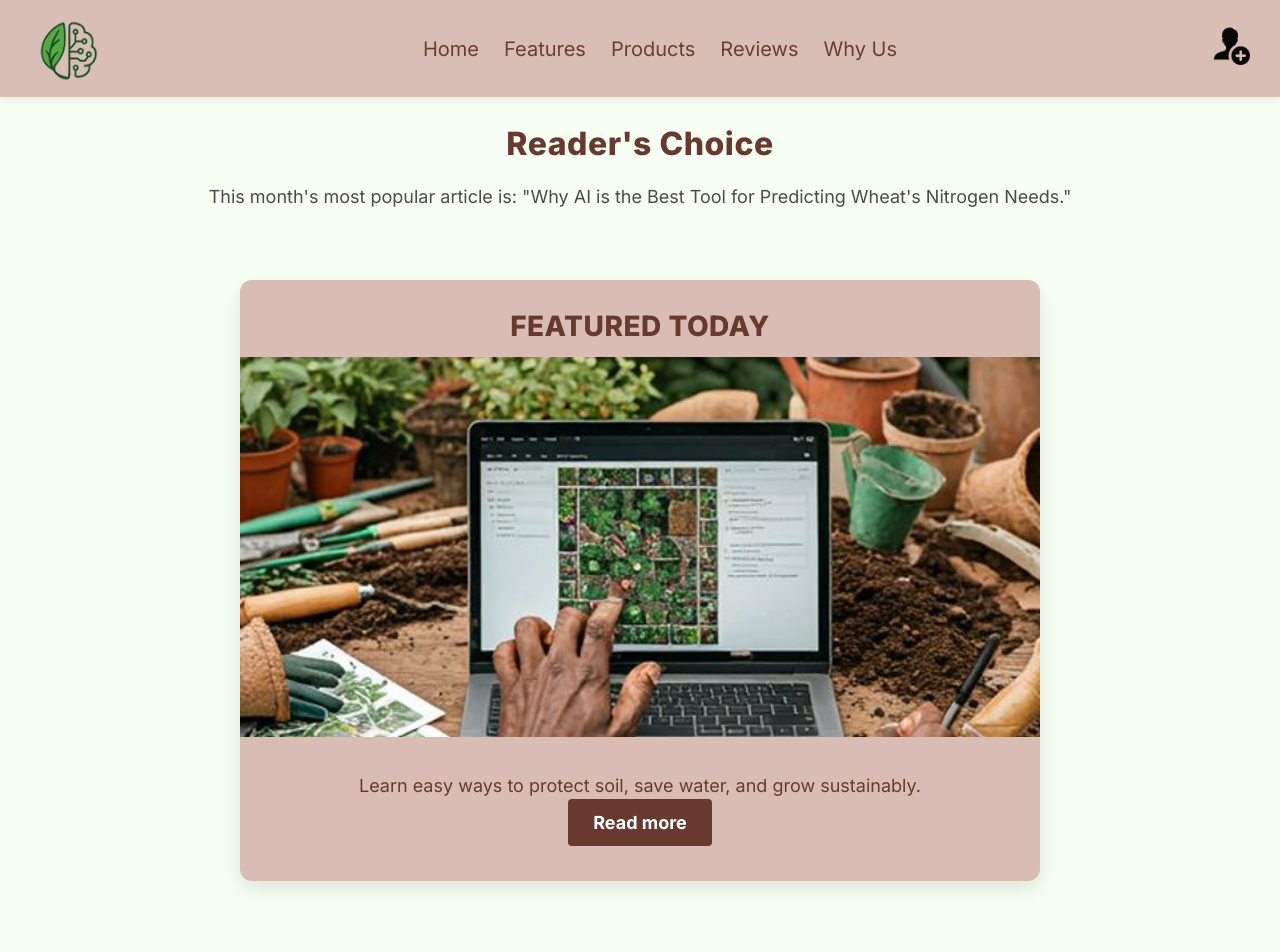
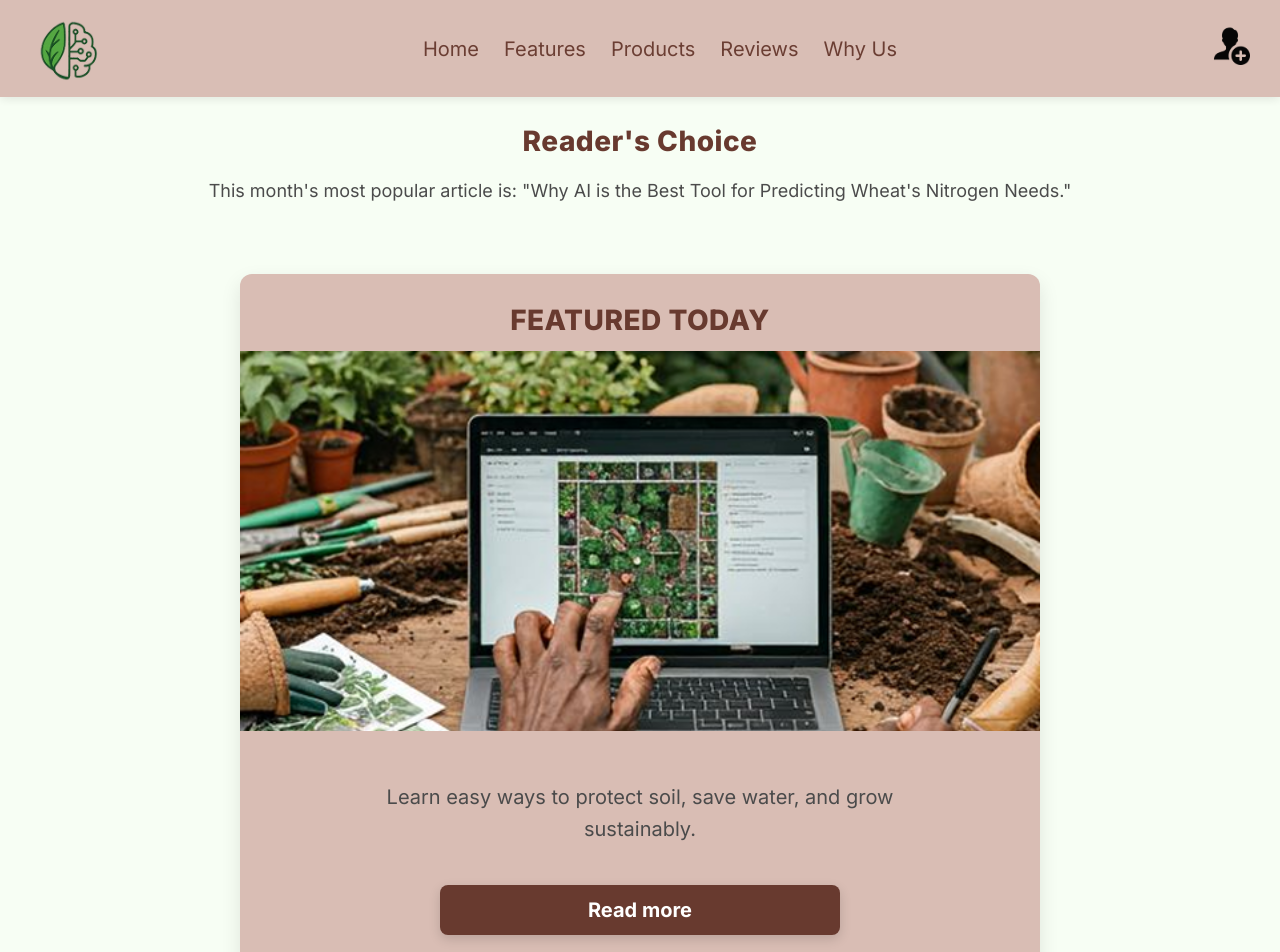
Before and after one commit to salmassamy/GreenMind-Project, a React (Vite) app: page / in a window 1280 px wide. Shown: the top 952 px of the page. Built offline with nearby package versions, Linux system fonts and the light colour scheme.

Commit message:
feat: Final updates and preparation for review on ArticlePage

```diff
--- a/src/pages/ArticlePage.jsx
+++ b/src/pages/ArticlePage.jsx
@@ -26,7 +26,6 @@ function ArticlePage() {
         </div>
     </div>
 
-    {/* 💡 ضفنا كلاس إضافي هنا للتحكم الأكبر في الحجم */}
     <h2 className="readers-choice-title main-section-title">Article</h2>
     <p className="readers-choice-subtitle">Discover our latest insights on modern farming technology.</p>
 
--- a/src/styles/ArticlePage.css
+++ b/src/styles/ArticlePage.css
@@ -8,30 +8,30 @@
     background-color: var(--color-background);
 }
 
-/* 💡 توحيد شكل العناوين لتصبح Reader's Choice مثل Featured Today */
 .readers-choice-title,
 .featured-main-title {
     text-align: center;
-    font-size: 32px; /* حجم متناسق */
-    font-weight: 800; /* سمك خط قوي ليعطي نفس الهيبة */
-    color: var(--color-brown-text);
+    font-size: var(--font-size-h3);
+    font-weight: 800;
+    color: var(--color-text);
     margin-bottom: 15px;
-    text-transform: none; /* الحفاظ على الحروف كما هي */
+    text-transform: none;
     letter-spacing: 0.5px;
 }
 
-/* 💡 تمييز عنوان قسم المقالات ليكون أكبر وأوضح */
 .main-section-title {
-    font-size: 52px;
+    font-size: var(--font-size-h2);
+    font-weight: 900;
     margin-top: 50px;
     margin-bottom: 25px;
+    color: var(--color-text);
 }
 
 .readers-choice-subtitle {
-    font-size: 18px;
+    font-size: var(--font-size-base);
     color: var(--color-text-light);
     margin-top: 0;
-    margin-bottom: 70px; /* مسافة منظمة بين العناوين والمحتوى */
+    margin-bottom: 70px;
 }
 
 .featured-today-box {
@@ -45,10 +45,9 @@
     box-shadow: 0 8px 20px rgba(0, 0, 0, 0.1);
 }
 
-/* العنوان داخل الصندوق المميز */
 .featured-today-box .featured-main-title {
     padding: 25px 20px 10px;
-    font-size: 28px;
+    font-size: var(--font-size-h3);
     margin: 0;
 }
 
@@ -65,19 +64,40 @@
 }
 
 .featured-bottom-content {
-    background-color: var(--color-light-brown);
-    padding: 35px;
+    background-color: var(--color-header-footer-bg);
+    padding: 50px 40px;
+    display: flex;
+    flex-direction: column;
+    align-items: center;
+}
+
+.featured-bottom-content p {
+    font-size: var(--font-size-large);
+    color: var(--color-text-light);
+    margin-bottom: 40px;
+    line-height: 1.6;
+    max-width: 600px;
 }
 
 .read-more-featured {
     background-color: var(--color-secondary);
     color: white;
-    padding: 10px 25px;
+    padding: 10px 120px;
+    min-width: 400px;
+    font-size: var(--font-size-button);
     text-decoration: none;
-    border-radius: 4px;
+    border-radius: 8px;
     display: inline-block;
     font-weight: bold;
-    transition: background-color 0.3s;
+    text-align: center;
+    transition: all 0.3s ease;
+    box-shadow: 0 4px 12px rgba(0, 0, 0, 0.15);
+}
+
+.read-more-featured:hover {
+    background-color: var(--color-secondary-light);
+    transform: translateY(-3px);
+    box-shadow: 0 5px 15px rgba(0, 0, 0, 0.2);
 }
 
 .articles-grid {
```
